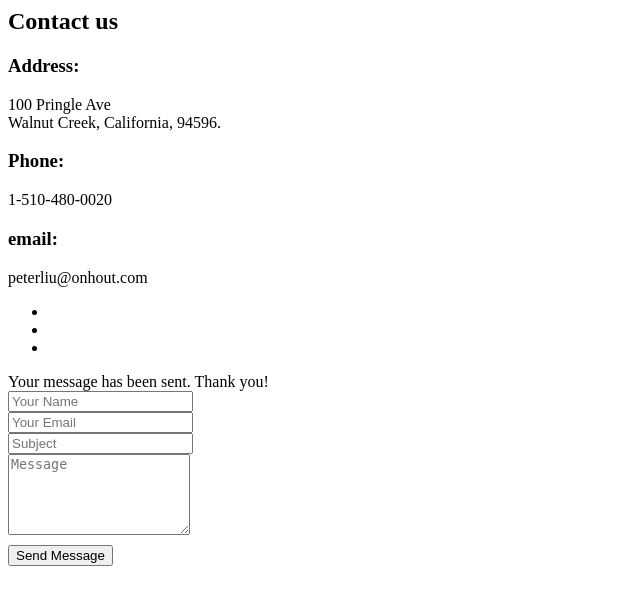
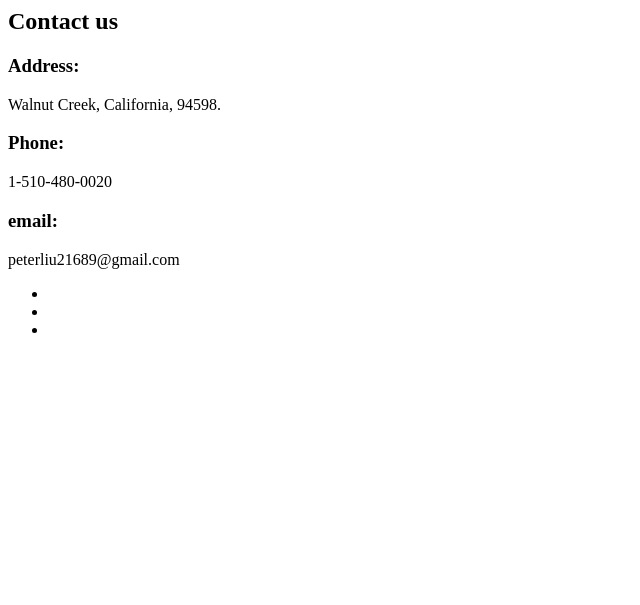
Before and after one commit to onhout/onhout-inc, a Django app: template home/templates/home/parts/contactus.html in a window 1280 px wide. Shown: the top 605 px of the page, without its empty margins (0-640 px from the left). Run offline with Django 3.2, Linux system fonts and the light colour scheme; the template is opened without the code that fills it, so the values that code supplies are empty; parts of the project's set-up code (start-up, migrations or seed data) failed here and were passed over.

Commit message:
changed contact page

```diff
--- a/home/templates/home/parts/contactus.html
+++ b/home/templates/home/parts/contactus.html
@@ -1,10 +1,10 @@
 <div class="container">
     <h2>Contact us</h2>
     <div class="row">
-        <div class="col-xl-7 col-lg-6 wow fadeInLeft">
+        <div class="mx-auto wow fadeInLeft">
             <div class="contact-info-box address clearfix">
                 <h3><i class="fa fa-map-marker"></i>Address:</h3>
-                <span>100 Pringle Ave<br>Walnut Creek, California, 94596.</span>
+                <span>Walnut Creek, California, 94598.</span>
             </div>
             <div class="contact-info-box phone clearfix">
                 <h3><i class="fa fa-phone"></i>Phone:</h3>
@@ -12,42 +12,13 @@
             </div>
             <div class="contact-info-box email clearfix">
                 <h3><i class="fa fa-pencil"></i>email:</h3>
-                <span>peterliu@onhout.com</span>
+                <span>peterliu21689@gmail.com</span>
             </div>
             <ul class="social-link">
-                <li class="github-btn"><a href="#" class="fa fa-github"></a></li>
-                <li class="facebook-btn"><a href="#"><i class="fa fa-facebook"></i></a></li>
-                <li class="gplus-btn"><a href="#"><i class="fa fa-google-plus"></i></a></li>
+                <li class="github-btn"><a href="http://github.com/onhout" class="fa fa-github"></a></li>
+                <li class="facebook-btn"><a href="https://www.facebook.com/ganwei.liu.7"><i class="fa fa-facebook"></i></a></li>
+                <li class="gplus-btn"><a href="https://plus.google.com/107335484172627988735"><i class="fa fa-google-plus"></i></a></li>
             </ul>
-        </div>
-        <div class="col-xl-5 col-lg-6 wow fadeInUp delay-05s">
-            <div class="form">
-
-                <div id="sendmessage">Your message has been sent. Thank you!</div>
-                <div id="errormessage"></div>
-                <form action="{% url 'send_message' %}" method="post" role="form" class="contactForm">
-                    <div class="form-group">
-                        <input type="text" name="name" class="form-control input-text" id="name"
-                               placeholder="Your Name" required/>
-                    </div>
-                    <div class="form-group">
-                        <input type="email" class="form-control input-text" name="email" id="email"
-                               placeholder="Your Email" required/>
-                    </div>
-                    <div class="form-group">
-                        <input type="text" class="form-control input-text" name="subject" id="subject"
-                               placeholder="Subject" required/>
-                    </div>
-                    <div class="form-group">
-                            <textarea class="form-control input-text text-area" name="message" rows="5"
-                                      required placeholder="Message"></textarea>
-                    </div>
-                    {% csrf_token %}
-
-                    <div class="g-recaptcha" data-sitekey="6LdNvyQUAAAAAMzWQSk3iEQ1m1aQt_vOM3kGyF19"></div>
-                    <button type="submit" class="input-btn" style="margin-top: 10px;">Send Message</button>
-                </form>
-            </div>
         </div>
     </div>
 </div>
--- a/src/onhout_globals/less/contactus.less
+++ b/src/onhout_globals/less/contactus.less
@@ -35,7 +35,6 @@
 }
 
 .social-link {
-  padding: 35px 0;
   margin: 0 0 0 68px;
   display: block;
   overflow: hidden;
--- a/webpack-stats.json
+++ b/webpack-stats.json
@@ -1 +1 @@
- {"status":"done","publicPath":"https://s3-us-west-1.amazonaws.com/onhout/dist/","chunks":{"vendor":[{"name":"vendor-294c513dcd6a0c9453d1.js","publicPath":"https://s3-us-west-1.amazonaws.com/onhout/dist/vendor-294c513dcd6a0c9453d1.js","path":"/mnt/c/Users/peterliu.ASCOFFICE/PycharmProjects/onhout-inc/onhout/static/vendor-294c513dcd6a0c9453d1.js"},{"name":"vendor-294c513dcd6a0c9453d1.css","publicPath":"https://s3-us-west-1.amazonaws.com/onhout/dist/vendor-294c513dcd6a0c9453d1.css","path":"/mnt/c/Users/peterliu.ASCOFFICE/PycharmProjects/onhout-inc/onhout/static/vendor-294c513dcd6a0c9453d1.css"}],"main":[{"name":"main-294c513dcd6a0c9453d1.js","publicPath":"https://s3-us-west-1.amazonaws.com/onhout/dist/main-294c513dcd6a0c9453d1.js","path":"/mnt/c/Users/peterliu.ASCOFFICE/PycharmProjects/onhout-inc/onhout/static/main-294c513dcd6a0c9453d1.js"}]}}
+{"status":"done","publicPath":"https://s3-us-west-1.amazonaws.com/onhout/dist/","chunks":{"vendor":[{"name":"vendor-76bf84cb865214916553.js","publicPath":"https://s3-us-west-1.amazonaws.com/onhout/dist/vendor-76bf84cb865214916553.js","path":"/mnt/c/Users/peterliu.ASCOFFICE/PycharmProjects/onhout-inc/onhout/static/vendor-76bf84cb865214916553.js"},{"name":"vendor-76bf84cb865214916553.css","publicPath":"https://s3-us-west-1.amazonaws.com/onhout/dist/vendor-76bf84cb865214916553.css","path":"/mnt/c/Users/peterliu.ASCOFFICE/PycharmProjects/onhout-inc/onhout/static/vendor-76bf84cb865214916553.css"}],"main":[{"name":"main-76bf84cb865214916553.js","publicPath":"https://s3-us-west-1.amazonaws.com/onhout/dist/main-76bf84cb865214916553.js","path":"/mnt/c/Users/peterliu.ASCOFFICE/PycharmProjects/onhout-inc/onhout/static/main-76bf84cb865214916553.js"}]}}
```
